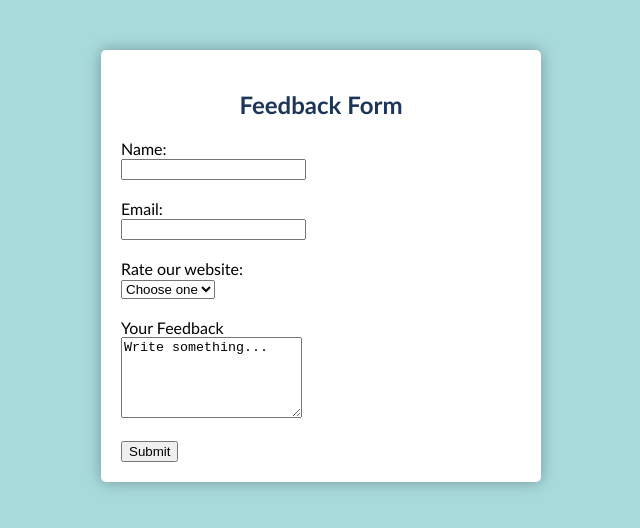
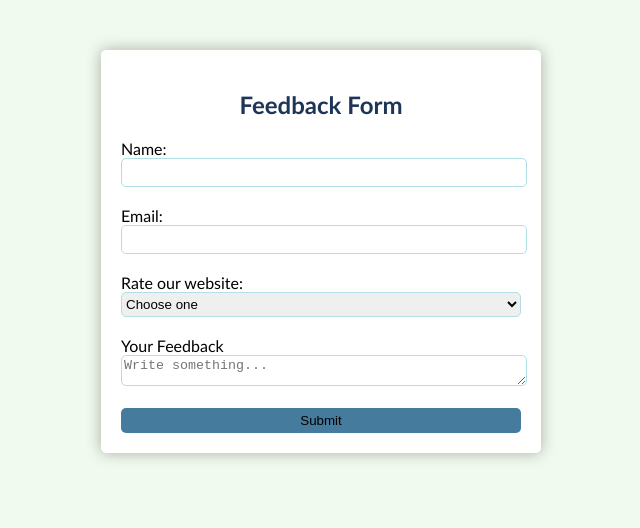
Before and after one commit to juliet-bunde/feed_form, a plain HTML site: page index.html in a window 1280 px wide. Shown: the whole page, without its empty margins (319-959 px from the left). Drawn offline with Linux system fonts and the light colour scheme.

Commit message:
styling width, height and border adjustments

```diff
--- a/index.html
+++ b/index.html
@@ -9,11 +9,11 @@
             <h2>Feedback Form</h2>
             <form>
                 <label for="name">Name:</label><br>
-                <input type="text" id="name" name="name" required><br><br>
+                <input class="long-input" type="text" id="name" name="name" required><br><br>
                 <label for="email">Email:</label><br>
-                <input type="email" id="email" name="email" required><br><br>
+                <input class="long-input"  type="email" id="email" name="email" required><br><br>
                 <label for="Rating">Rate our website:</label><br>
-                <select id="Rating" name="Rating">
+                <select class="long-input" id="Rating" name="Rating">
                     <option value="choose one">Choose one</option>
                     <option value="Excellent">Excellent</option>
                     <option value="Good">Good</option>
@@ -21,12 +21,10 @@
                     <option value="Poor">Poor</option>
                 </select><br><br>
                 <label for="comments">Your Feedback</label><br>
-                <textarea id="comments" name="comments" rows="5" paceholder="Write something...">Write something...</textarea><br><br>
-                <input type="Submit" Value="Submit">
+                <textarea class="long-input" id="comments" rows="5" placeholder="Write something..."></textarea><br><br>
+                <input class="long-submit" type="Submit" Value="Submit">
 
-
-
-            </form>
+             </form>
         </div>
 
 
--- a/style.css
+++ b/style.css
@@ -1,18 +1,38 @@
 body{
-    background-color: #a8dadc;
+    background-color: #f1faee;
     font-family: 'Gill Sans', 'Gill Sans MT', Calibri, 'Trebuchet MS', sans-serif;
 }
 
 div{
     background-color:#fff;
     box-shadow:0 0 15px rgba(0,0,0, 0.3);
-    margin: 50px auto;
+    margin: auto;
     width:400px;
     border-radius:5px;
     padding:20px;
+    justify-content:center;
+    margin-top:50px;
 }
 
 h2{
+    color:#1d3557;
     text-align:center;
-    color:#1d3557;
+
 }
+
+
+.long-input{
+    width:100%;
+    border:1px solid powderblue;
+    height:25px;
+    border-radius:5px;
+
+}
+
+.long-submit{
+    width:100%;
+    background-color:#457b9d;
+    border-radius: 5px;
+    border:none;
+    height:25px;
+}
```
